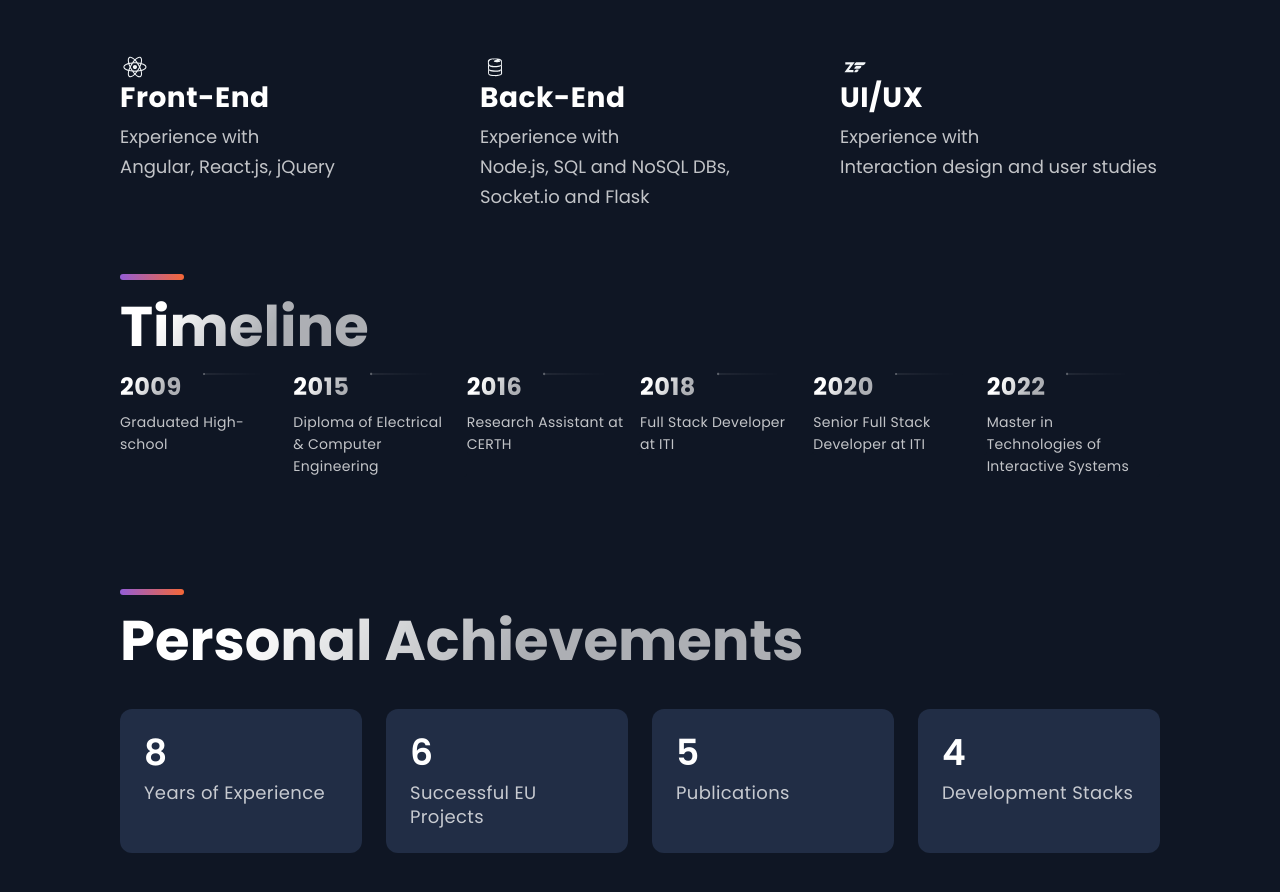
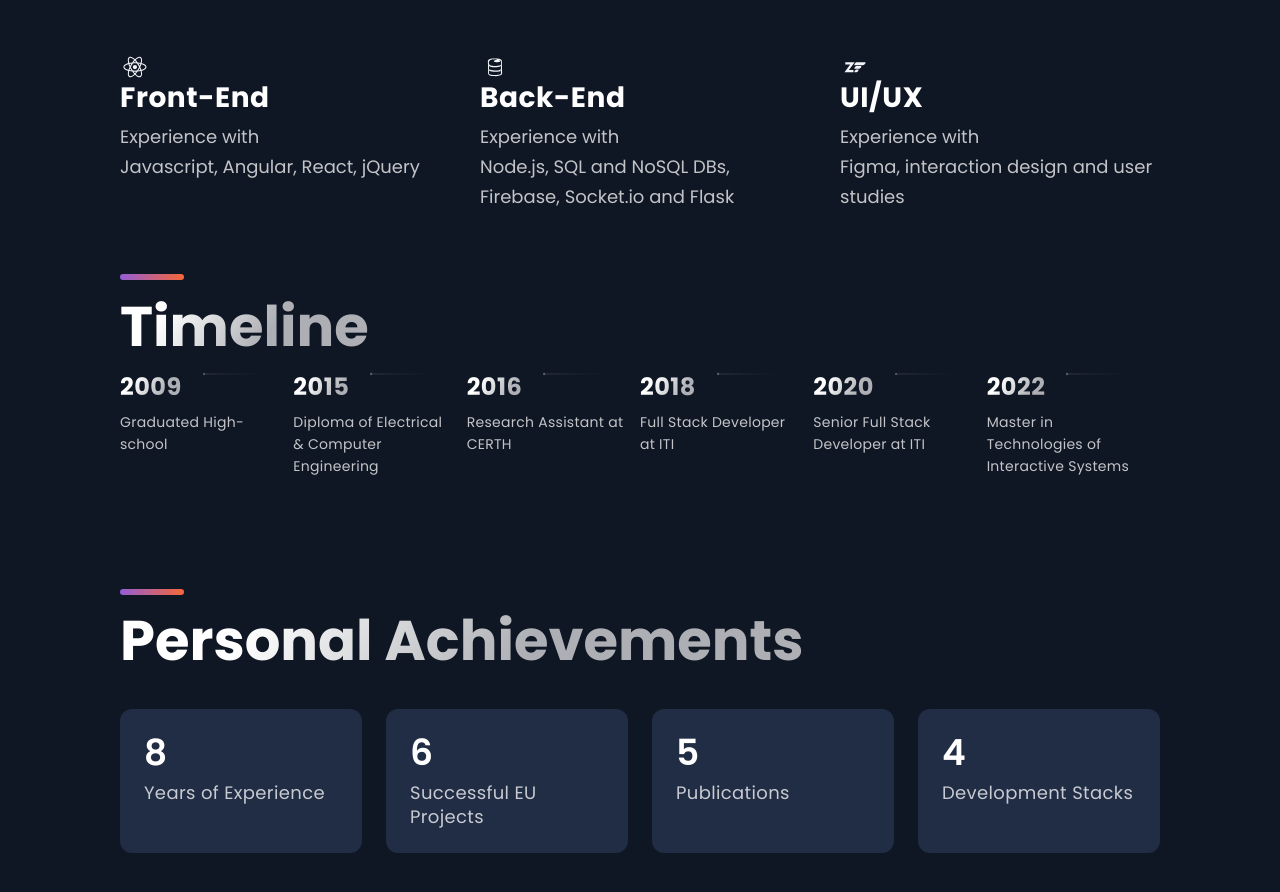
Before and after one commit to pap-x/myportfolio, a Next.js app: page / in a window 1280 px wide. Shown: the part 5940-6832 px from the top of the page. Built offline with nearby package versions, Linux system fonts and the light colour scheme.

Commit message:
small technologies update

```diff
--- a/src/components/Technologies/Technologies.js
+++ b/src/components/Technologies/Technologies.js
@@ -18,7 +18,7 @@ const Technologies = () =>  (
           <ListTitle>Front-End</ListTitle>
           <ListParagraph>
             Experience with <br />
-            Angular, React.js, jQuery
+            Javascript, Angular, React, jQuery
           </ListParagraph>
         </ListContainer>
       </ListItem>
@@ -28,7 +28,7 @@ const Technologies = () =>  (
           <ListTitle>Back-End</ListTitle>
           <ListParagraph>
             Experience with <br />
-            Node.js, SQL and NoSQL DBs, Socket.io and Flask
+            Node.js, SQL and NoSQL DBs, Firebase, Socket.io and Flask
           </ListParagraph>
         </ListContainer>
       </ListItem>
@@ -38,7 +38,7 @@ const Technologies = () =>  (
           <ListTitle>UI/UX</ListTitle>
           <ListParagraph>
             Experience with <br />
-            Interaction design and user studies
+            Figma, interaction design and user studies
           </ListParagraph>
         </ListContainer>
       </ListItem>
```
